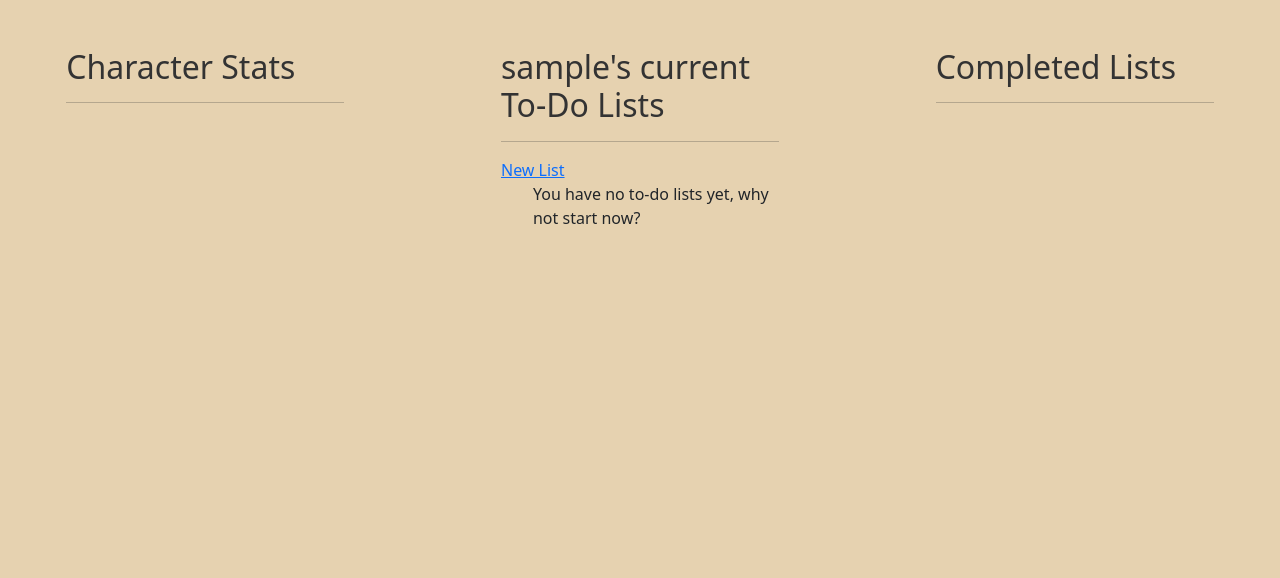
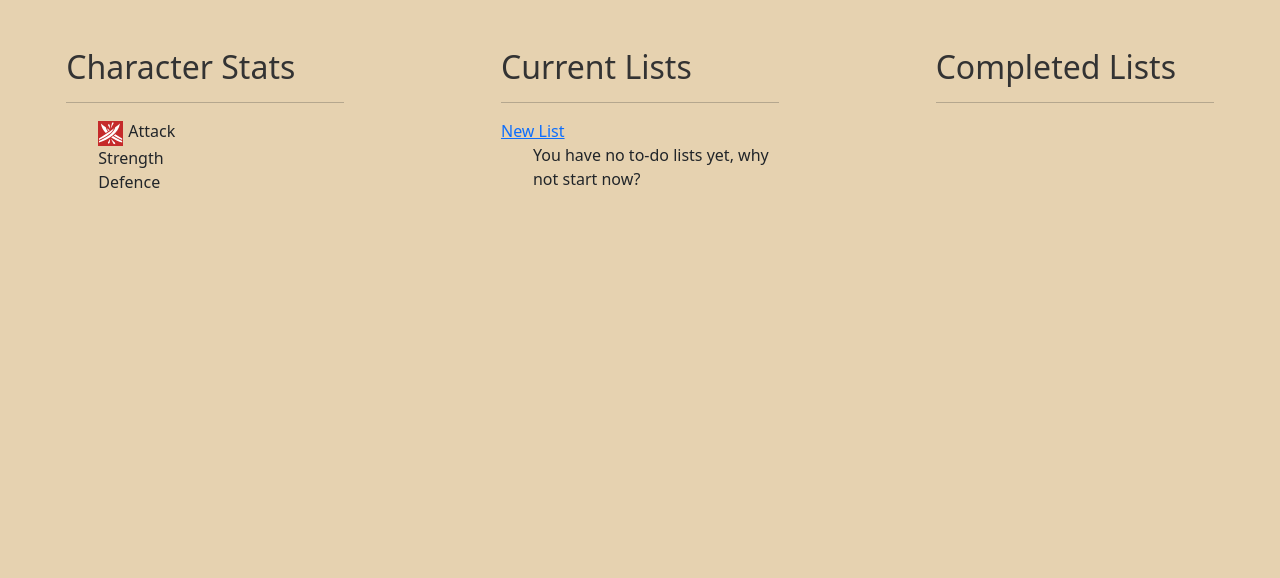
Before and after one commit to Code-Dearman/Django-Capstone, a Django app: page /profile/ in a window 1280 px wide. Shown: the part 64-642 px from the top of the page. Run offline with Django 4.2, Linux system fonts and the light colour scheme; the visitor is signed in with stand-in values (Sample User, id 1); data that the repository does not hold is empty; some libraries are stand-ins or nearby versions.

Commit message:
add images directory

```diff
--- a/static/css/style.css
+++ b/static/css/style.css
@@ -51,7 +51,7 @@ main {
 }
 
 .borderColour {
-    color: #404E4D;
+    color: #708090;
 }
 
 
@@ -67,8 +67,8 @@ main {
 
 /* ----------------------------------------------------- Task List Cards */
 .card-body {
-    color: #EAEAEA;
-    background-color: #404E4D;
+    color: #333333;
+    background-color: #708090;
     display: flex;
     flex-direction: column;
     height: 100%;
@@ -142,3 +142,9 @@ form ul {
 .profileLists {
     list-style: none;
 }
+
+.skillIcon {
+    height: 25px;
+    width: 25px;
+    margin-right: 5px;
+}
--- a/to_do/templates/to_do/profile.html
+++ b/to_do/templates/to_do/profile.html
@@ -1,4 +1,5 @@
 {% extends "index.html" %}
+{% load static %}
 
 {% block content %}
 <div class="row d-flex justify-content-around">
@@ -7,12 +8,26 @@
         <div class="container mt-5">
             <h2 class="textMain">Character Stats</h2>
             <hr>
+
+            <ul class="profileLists">
+                <li><img src="{% static 'images/attack.svg' %}" alt="Attack skill icon" class="skillIcon"><span>Attack</span></li>
+                <li><span>Strength</span></li>
+                <li><span>Defence</span></li>
+                <li><span></span></li>
+                <li><span></span></li>
+                <li><span></span></li>
+                <li><span></span></li>
+                <li><span></span></li>
+                <li><span></span></li>
+                <li><span></span></li>
+            </ul>
+
         </div>
     </div>
 
     <div class="col-sm-12 col-lg-3">
         <div class="container mt-5">
-            <h2 class="textMain">{{user}}'s current To-Do Lists</h2>
+            <h2 class="textMain">Current Lists</h2>
             <hr>
             <a href="{% url 'create_list' %}" class="mb-5">New List</a>
             <ul class="profileLists">
```
Also changed, not shown: static/images/attack.svg (added), 1 other file.
